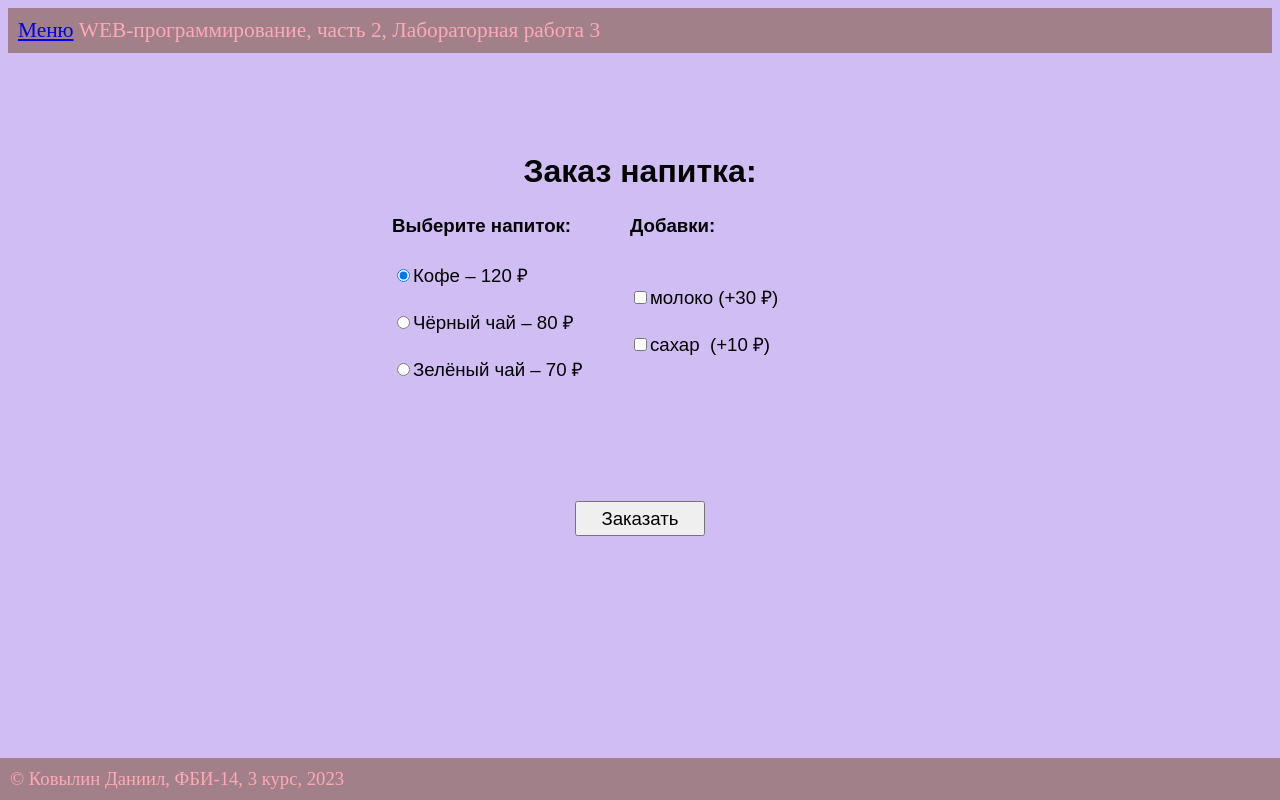
After one commit to DANONE1117/web--programming-labs-2, a Flask app: page /lab3/order/ in a window 1280 px wide. The commit adds this page. Run offline with Flask 3, Linux system fonts and the light colour scheme.

Commit message:
Заказ напитка

```diff
--- a/lab3.py
+++ b/lab3.py
@@ -19,3 +19,31 @@ def form1():
         errors['age'] = 'Заполните поле!'
     sex = request.args.get('sex')
     return render_template('form1.html', user=user, age=age, sex=sex, errors=errors)
+
+
+@lab3.route('/lab3/order/')
+def order():
+    return render_template('order.html')
+
+
+@lab3.route('/lab3/pay/')
+def pay():
+    price = 0
+    drink = request.args.get('drink')
+    if drink == 'cofee':
+        price = 120
+    elif drink == 'black-tea':
+        price = 80
+    else:
+        price = 70
+
+    if request.args.get('milk') == 'on':
+        price += 30
+    if request.args.get('sugar') == 'on':
+        price += 10
+    return render_template('pay.html', price=price)
+
+
+@lab3.route('/lab3/succes/')
+def succes():
+    return render_template('succes.html')
--- a/templates/lab3.html
+++ b/templates/lab3.html
@@ -9,5 +9,9 @@
         <li>
             <a href="/lab3/form1">Форма</a>
         </li>
+        <li>
+            <a href="/lab3/order">Заказать напиток</a>
+        </li>
     </ol>
+
 {% endblock %}
--- /dev/null
+++ b/templates/order.html
@@ -0,0 +1,77 @@
+{% extends "base.html" %}
+
+{% block lab %} Лабораторная работа 3 {% endblock%}
+
+{% block main %}
+<style>
+    .block1 {
+           position: absolute;
+           margin: 0 0 10px 30%;
+           top: 190px;
+           width: 200px;
+       }
+    .block2 {
+           width: 200px;
+           position: absolute;
+           right: 450px;
+           top: 190px;
+       }
+       form {
+           font-size: 14pt;
+       }
+       button {
+           position: relative;
+           width: 130px;
+           height: 35px;
+           display: block;
+           font-size: 14pt;
+           top: 290px;
+           margin: auto;
+       }
+       h1 {
+           text-align: center;
+           margin-top: 100px;
+       }
+   </style>
+
+       <h1>Заказ напитка:</h1>
+
+       <form action="/lab3/pay/">
+           <div class="block1">
+               <div><h4>Выберите напиток:</h4></div>
+               <div>
+                   <label>
+                       <input type="radio" value="cofee" name="drink" checked>Кофе &ndash; 120 &#8381;
+                   </label>
+               </div><br>
+               <div>
+                   <label>
+                       <input type="radio" value="black-tea" name="drink">Чёрный чай &ndash; 80 &#8381;
+                   </label>
+               </div><br>
+               <div>
+                   <label>
+                       <input type="radio" value="green-tea" name="drink">Зелёный чай &ndash; 70 &#8381;
+                   </label>
+               </div>
+           </div>
+
+           <div class="block2">
+               <div><h4>Добавки:</h4></div><br>
+               <div>
+                   <label>
+                       <input type="checkbox" name="milk">молоко&nbsp;(+30 &#8381;)
+                   </label>
+               </div><br>
+               <div>
+                   <label>
+                       <input type="checkbox" name="sugar">сахар&nbsp; (+10 &#8381;)
+                   </label>
+               </div>
+           </div>
+
+           <div class="button">
+               <button type="submit">Заказать</button>
+           </div>
+       </form>
+   {% endblock %}
```
Also changed, not shown: templates/pay.html (added, +50 -0 lines), templates/succes.html (added, +21 -0 lines), templates/flowers.html (line endings or trailing spaces).
